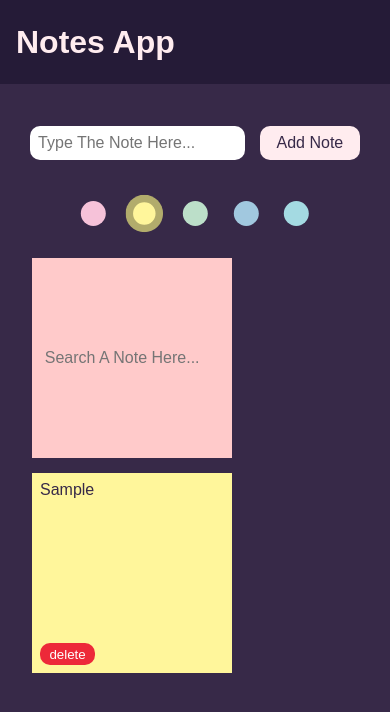
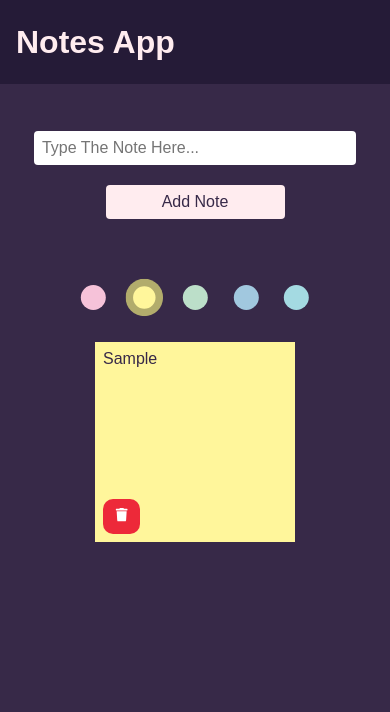
Before and after one commit to MarcelloFarias/notes-app, a React (Create React App) app: page / in a window 390 px wide. Both pictures are taken after typing "Sample" into the empty fields and a click on the button "Add Note". Shown: the top 712 px of the page. Built offline with nearby package versions, Linux system fonts and the light colour scheme; the HTML template or start-up script is replaced by a standard one.

Commit message:
Change the style and handle the notes with localStorage

```diff
--- a/package.json
+++ b/package.json
@@ -8,6 +8,7 @@
     "@testing-library/user-event": "^13.5.0",
     "react": "^18.2.0",
     "react-dom": "^18.2.0",
+    "react-icons": "^4.12.0",
     "react-scripts": "5.0.1",
     "web-vitals": "^2.1.4"
   },
--- a/src/App.js
+++ b/src/App.js
@@ -1,4 +1,4 @@
-import React, { useState } from 'react';
+import React, { useState, useEffect } from 'react';
 import './App.css';
 import Header from './components/Header/index.js';
 import NoteInput from './components/NoteInput/index.js';
@@ -10,7 +10,7 @@ import DotColor from './components/DotColor/index.js';
 
 function App() {
 
-  const [ notes, setNotes ] = useState([{note: null, backgroundColor: null}]);
+  const [ notes, setNotes ] = useState([]);
   const [ inputNote, setInputNote ] = useState('');
   const [ inputSearch, setInputSearch ] = useState('');
   const [ selectedColor, setSelectedColor ] = useState('#fff69b');
@@ -18,20 +18,20 @@ function App() {
   const colors = ['#f6c2d9', '#fff69b', '#bcdfc9', '#a1c8df', '#a4dae2'];
 
   function createNote() {
-    if(inputNote === '') {
-      alert('You must to type any note !');
+    if(inputNote) {
+      setNotes((prevValues) => [...prevValues, {note: inputNote, backgroundColor: selectedColor}]);
+      setInputNote('');
     }
     else {
-      notes.push({note: inputNote, backgroundColor: selectedColor});
-      setNotes(notes);
-      setInputNote('');
+      alert('You must to type any note !');
     }
   }
 
-  function deleteNote(index) {
+  function deleteNote(noteToDelete) {
     if(notes.length > 0) {
-      notes.splice(index, 1);
-      setNotes([...notes]);
+      setNotes(notes.filter((note) => {
+        return note !== noteToDelete;
+      }));
     }
   }
 
@@ -42,23 +42,35 @@ function App() {
     return;
   }
 
+  useEffect(() => {
+    if(JSON.parse(localStorage.getItem('notes'))?.length > 0) {
+      setNotes(JSON.parse(localStorage.getItem('notes')));
+    }
+  }, []);
+
+  useEffect(() => {
+    localStorage.setItem('notes', JSON.stringify(notes));
+  }, [notes]);
+
   return (
     <>
       <Header />
       <main>
         <NoteInput handleInputValue={(e) => setInputNote(e.target.value)} inputNoteValue={inputNote} createNote={createNote}/>
         <ColorsList>
-          {colors.map((color, index) => {
+          {colors.map((color) => {
             return (
-              <DotColor key={index} background={color} selectColor={() => setSelectedColor(color)} selectedColor={selectedColor}/>
+              <DotColor key={color} background={color} selectColor={() => setSelectedColor(color)} selectedColor={selectedColor}/>
             );
           })}
         </ColorsList>
         <NotesList>
-          <SearchInput handleSearchValue={(e) => setInputSearch(e.target.value)} searchValue={inputSearch} />
-          {notes.filter((note) => searchNote(note)).map((note, index) => {
+          {notes?.length > 3 ? (
+            <SearchInput handleSearchValue={(e) => setInputSearch(e.target.value)} searchValue={inputSearch} />
+          ) : null}
+          {notes?.filter((note) => searchNote(note)).map((note, index) => {
             return (
-              <Note key={index} note={note.note} onDelete={() => deleteNote(index)} background={note.backgroundColor}/>
+              <Note key={index} note={note} onDelete={() => deleteNote(note)} />
             );
           })}
         </NotesList>
--- a/src/components/Note/index.js
+++ b/src/components/Note/index.js
@@ -1,12 +1,13 @@
 import React from "react";
 import './style.css';
+import { FaTrash } from "react-icons/fa";
 
-const Note = ({ note, onDelete, background }) => {
+const Note = ({ note, onDelete }) => {
     return (
         <>
-            <li className="note" style={{background: background}}>
-                <p>{note}</p>
-                <button className="btn-delete" onClick={onDelete}>delete</button>
+            <li className="note" style={{background: note?.backgroundColor}}>
+                <p>{note?.note}</p>
+                <button className="btn-delete" onClick={onDelete}><FaTrash/></button>
             </li>
         </>
     );
--- a/src/components/Note/style.css
+++ b/src/components/Note/style.css
@@ -18,8 +18,8 @@
 }
 
 .btn-delete {
-    width: 30%;
-    padding: 0.2rem;
+    width: 20%;
+    padding: 0.6rem;
     background: #ed2939;
     color: #fff;
     cursor: pointer;
@@ -31,3 +31,9 @@
 .btn-delete:hover {
     background: #ff5c5c;
 }
+
+@media (max-width: 480px) {
+    .note {
+        width: 100%;
+    }
+}
--- a/src/components/NoteInput/style.css
+++ b/src/components/NoteInput/style.css
@@ -11,8 +11,8 @@
     width: 60%;
     padding: 0.5rem;
     font-size: 1rem;
-    border-radius: 10px;
     outline: none;
+    border-radius: 4px;
     border: none;
     color: #372948;
 }
@@ -21,8 +21,8 @@
     padding: 0.5rem;
     font-size: 1rem;
     margin-left: 15px;
-    border-radius: 10px;
     width: 100px;
+    border-radius: 4px;
     cursor: pointer;
     background: #FFECEF;
     color: #372948;
@@ -33,3 +33,19 @@
 .input-field .btn-add:hover {
     background: #FFCACA;
 }
+
+@media (max-width: 767px) {
+    .input-field {
+        flex-direction: column;
+        height: 20dvh;
+    }
+
+    .input-field .input-note {
+        width: 90%;
+    }
+
+    .input-field .btn-add {
+        width: 50%;
+        margin: 20px 0;
+    }
+}
--- a/src/components/NotesList/style.css
+++ b/src/components/NotesList/style.css
@@ -7,3 +7,12 @@
     row-gap: 15px;
     padding: 1rem;
 }
+
+@media (max-width: 480px) {
+    .notes-list {
+        display: flex;
+        flex-direction: column;
+        align-items: center;
+        justify-content: center;
+    }
+}
--- a/src/components/SearchInput/style.css
+++ b/src/components/SearchInput/style.css
@@ -14,3 +14,9 @@
     background: transparent;
     font-size: 1rem;
 }
+
+@media (max-width: 480px) {
+    .search-note {
+        width: 100%;
+    }
+}
--- a/src/index.css
+++ b/src/index.css
@@ -7,5 +7,5 @@
 
 body {
   min-height: 100vh;
-  min-width: 100vw;
+  min-width: 100%;
 }
```
Also changed, not shown: 1 other file (tests, documents, lock files or other folders).
